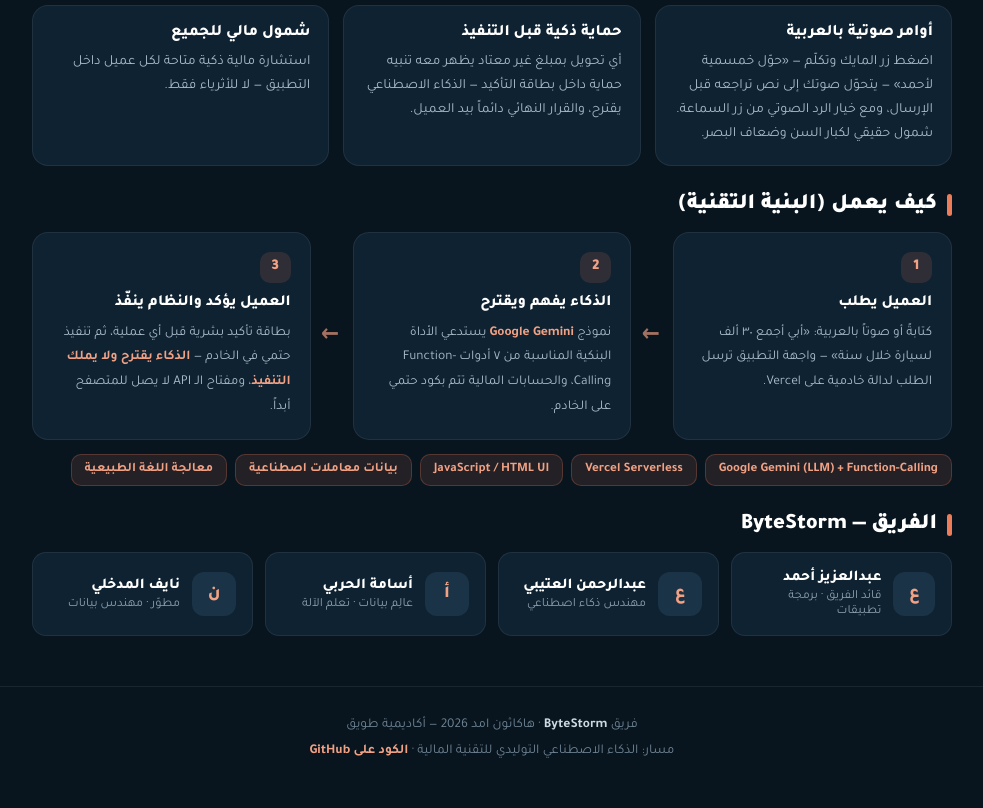
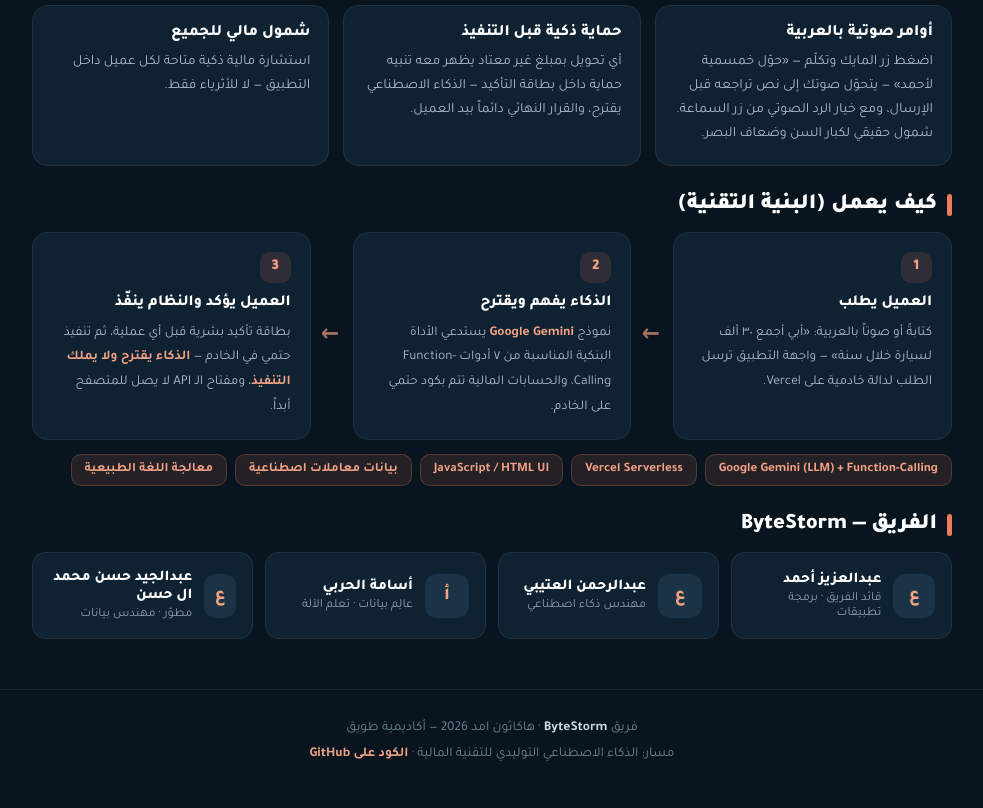
Before and after one commit to i3z1/ByteStorm-Tharwa, a website: page index.html in a window 1280 px wide. Shown: the part 2179-2987 px from the top of the page, without its empty margins (148-1131 px from the left). Drawn offline with Linux system fonts and the light colour scheme.

Commit message:
Team update: Abduljeed Hassan Mohammed Al Hassan replaces Naif Almadkhali

```diff
--- a/index.html
+++ b/index.html
@@ -460,7 +460,7 @@ body{overflow:hidden;overscroll-behavior:none;touch-action:manipulation;-webkit-
     <div class='member'><div class='mav'>ع</div><div><div class='mn'>عبدالعزيز أحمد</div><div class='mr'>قائد الفريق · برمجة تطبيقات</div></div></div>
     <div class='member'><div class='mav'>ع</div><div><div class='mn'>عبدالرحمن العتيبي</div><div class='mr'>مهندس ذكاء اصطناعي</div></div></div>
     <div class='member'><div class='mav'>أ</div><div><div class='mn'>أسامة الحربي</div><div class='mr'>عالِم بيانات · تعلم الآلة</div></div></div>
-    <div class='member'><div class='mav'>ن</div><div><div class='mn'>نايف المدخلي</div><div class='mr'>مطوّر · مهندس بيانات</div></div></div>
+    <div class='member'><div class='mav'>ع</div><div><div class='mn'>عبدالجيد حسن محمد ال حسن</div><div class='mr'>مطوّر · مهندس بيانات</div></div></div>
   </div>
 </section>
 <footer>
```
Also changed, not shown: README.md.
